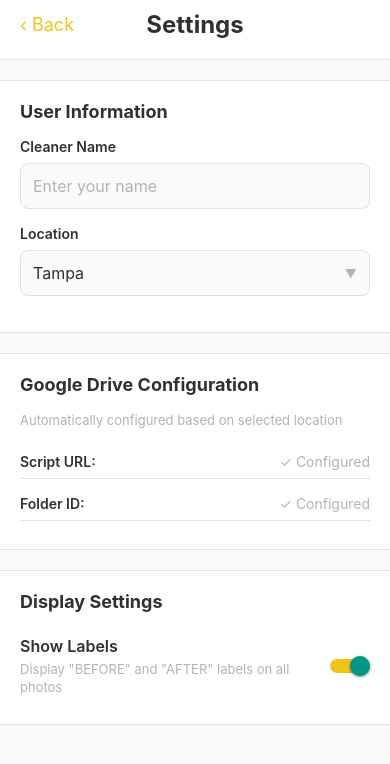
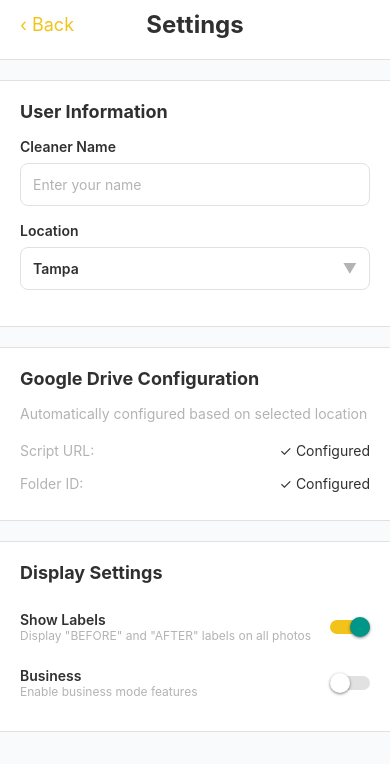
Before and after one commit to goscha01/proof-pix-native, a React Native app: screen /Settings in a window 390 px wide. Shown: the top 764 px of the page. Built offline with nearby package versions, Linux system fonts and the light colour scheme.

Commit message:
added business tuggle

```diff
--- a/src/context/SettingsContext.js
+++ b/src/context/SettingsContext.js
@@ -17,6 +17,7 @@ export const SettingsProvider = ({ children }) => {
   const [showLabels, setShowLabels] = useState(true);
   const [userName, setUserName] = useState('');
   const [location, setLocation] = useState('tampa'); // Default to Tampa
+  const [isBusiness, setIsBusiness] = useState(false);
   const [loading, setLoading] = useState(true);
 
   // Load settings on mount
@@ -32,6 +33,7 @@ export const SettingsProvider = ({ children }) => {
         setShowLabels(settings.showLabels ?? true);
         setUserName(settings.userName ?? '');
         setLocation(settings.location ?? 'tampa');
+        setIsBusiness(settings.isBusiness ?? false);
       }
     } catch (error) {
       console.error('Error loading settings:', error);
@@ -46,6 +48,7 @@ export const SettingsProvider = ({ children }) => {
         showLabels,
         userName,
         location,
+        isBusiness,
         ...newSettings
       };
       await AsyncStorage.setItem(SETTINGS_KEY, JSON.stringify(settings));
@@ -66,12 +69,20 @@ export const SettingsProvider = ({ children }) => {
     await saveSettings({ userName: name, location: loc });
   };
 
+  const toggleBusiness = async () => {
+    const newValue = !isBusiness;
+    setIsBusiness(newValue);
+    await saveSettings({ isBusiness: newValue });
+  };
+
   const value = {
     showLabels,
     toggleLabels,
     userName,
     location,
     updateUserInfo,
+    isBusiness,
+    toggleBusiness,
     loading
   };
 
--- a/src/screens/SettingsScreen.js
+++ b/src/screens/SettingsScreen.js
@@ -20,7 +20,9 @@ export default function SettingsScreen({ navigation }) {
     toggleLabels,
     userName,
     location,
-    updateUserInfo
+    updateUserInfo,
+    isBusiness,
+    toggleBusiness
   } = useSettings();
 
   const [name, setName] = useState(userName);
@@ -157,6 +159,21 @@ export default function SettingsScreen({ navigation }) {
               thumbColor="white"
             />
           </View>
+
+          <View style={styles.settingRow}>
+            <View style={styles.settingInfo}>
+              <Text style={styles.settingLabel}>Business</Text>
+              <Text style={styles.settingDescription}>
+                Enable business mode features
+              </Text>
+            </View>
+            <Switch
+              value={isBusiness}
+              onValueChange={toggleBusiness}
+              trackColor={{ false: COLORS.BORDER, true: COLORS.PRIMARY }}
+              thumbColor="white"
+            />
+          </View>
         </View>
       </ScrollView>
     </SafeAreaView>
@@ -218,151 +235,96 @@ const styles = StyleSheet.create({
     marginBottom: 8
   },
   input: {
-    backgroundColor: COLORS.BACKGROUND,
+    backgroundColor: 'white',
     borderWidth: 1,
     borderColor: COLORS.BORDER,
+    padding: 12,
     borderRadius: 8,
-    padding: 12,
-    fontSize: 16,
     color: COLORS.TEXT
   },
-  settingRow: {
+  locationPicker: {
     flexDirection: 'row',
+    alignItems: 'center',
     justifyContent: 'space-between',
-    alignItems: 'center',
-    paddingVertical: 8
-  },
-  settingInfo: {
-    flex: 1,
-    marginRight: 16
-  },
-  settingLabel: {
-    fontSize: 16,
-    fontWeight: '600',
-    color: COLORS.TEXT,
-    marginBottom: 4
-  },
-  settingDescription: {
-    fontSize: 13,
-    color: COLORS.GRAY,
-    lineHeight: 18
-  },
-  modeButtons: {
-    marginTop: 12,
-    gap: 12
-  },
-  modeButton: {
-    padding: 16,
-    borderRadius: 12,
-    borderWidth: 2,
-    borderColor: COLORS.BORDER,
-    backgroundColor: COLORS.BACKGROUND
-  },
-  modeButtonActive: {
-    borderColor: COLORS.PRIMARY,
-    backgroundColor: 'white'
-  },
-  modeButtonTitle: {
-    fontSize: 16,
-    fontWeight: 'bold',
-    color: COLORS.TEXT,
-    marginBottom: 6
-  },
-  modeButtonDescription: {
-    fontSize: 13,
-    color: COLORS.GRAY,
-    lineHeight: 18
-  },
-  locationPicker: {
-    backgroundColor: COLORS.BACKGROUND,
     borderWidth: 1,
     borderColor: COLORS.BORDER,
-    borderRadius: 8,
     padding: 12,
-    fontSize: 16,
-    color: COLORS.TEXT,
-    flexDirection: 'row',
-    justifyContent: 'space-between',
-    alignItems: 'center'
+    borderRadius: 8
   },
   locationPickerText: {
-    fontSize: 16,
     color: COLORS.TEXT,
-    flex: 1
+    fontWeight: '600'
   },
   locationPickerArrow: {
-    fontSize: 12,
-    color: COLORS.GRAY,
-    marginLeft: 8
+    color: COLORS.GRAY
   },
   locationDropdown: {
     marginTop: 8,
-    backgroundColor: 'white',
     borderWidth: 1,
     borderColor: COLORS.BORDER,
     borderRadius: 8,
     overflow: 'hidden'
   },
   locationOption: {
-    padding: 16,
-    borderBottomWidth: 1,
-    borderBottomColor: COLORS.BORDER,
-    flexDirection: 'row',
-    justifyContent: 'space-between',
-    alignItems: 'center'
+    padding: 12,
+    backgroundColor: 'white'
   },
   locationOptionSelected: {
-    backgroundColor: COLORS.PRIMARY
+    backgroundColor: '#f7f7f7'
   },
   locationOptionText: {
-    fontSize: 16,
     color: COLORS.TEXT
   },
   locationOptionTextSelected: {
-    fontWeight: 'bold',
-    color: 'white'
+    fontWeight: '700'
   },
   locationOptionCheck: {
-    fontSize: 18,
-    color: 'white',
-    fontWeight: 'bold'
+    position: 'absolute',
+    right: 12,
+    top: 12,
+    color: COLORS.PRIMARY
   },
   sectionDescription: {
-    fontSize: 13,
     color: COLORS.GRAY,
-    marginBottom: 16,
-    lineHeight: 18
+    marginBottom: 12
   },
   configRow: {
     flexDirection: 'row',
     justifyContent: 'space-between',
-    alignItems: 'center',
-    paddingVertical: 8,
-    borderBottomWidth: 1,
-    borderBottomColor: COLORS.BORDER,
-    marginBottom: 8
+    paddingVertical: 8
   },
   configLabel: {
-    fontSize: 14,
-    fontWeight: '600',
-    color: COLORS.TEXT,
-    flex: 1
+    color: COLORS.GRAY
   },
   configValue: {
-    fontSize: 14,
-    color: COLORS.GRAY,
-    flex: 2,
-    textAlign: 'right'
+    color: COLORS.TEXT,
+    maxWidth: '70%'
   },
   warningBox: {
-    backgroundColor: '#FFF3CD',
+    marginTop: 12,
     padding: 12,
     borderRadius: 8,
-    marginTop: 8
+    backgroundColor: '#FFF8E1'
   },
   warningText: {
-    fontSize: 13,
-    color: '#856404',
-    lineHeight: 18
+    color: '#8A6D3B'
+  },
+  settingRow: {
+    flexDirection: 'row',
+    alignItems: 'center',
+    justifyContent: 'space-between',
+    paddingVertical: 12
+  },
+  settingInfo: {
+    flex: 1,
+    paddingRight: 16
+  },
+  settingLabel: {
+    color: COLORS.TEXT,
+    fontWeight: '600'
+  },
+  settingDescription: {
+    color: COLORS.GRAY,
+    fontSize: 12
   }
 });
```
